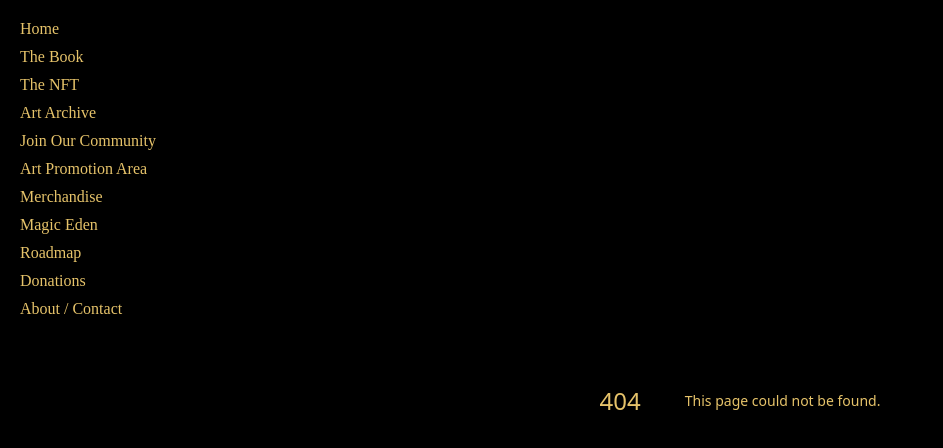
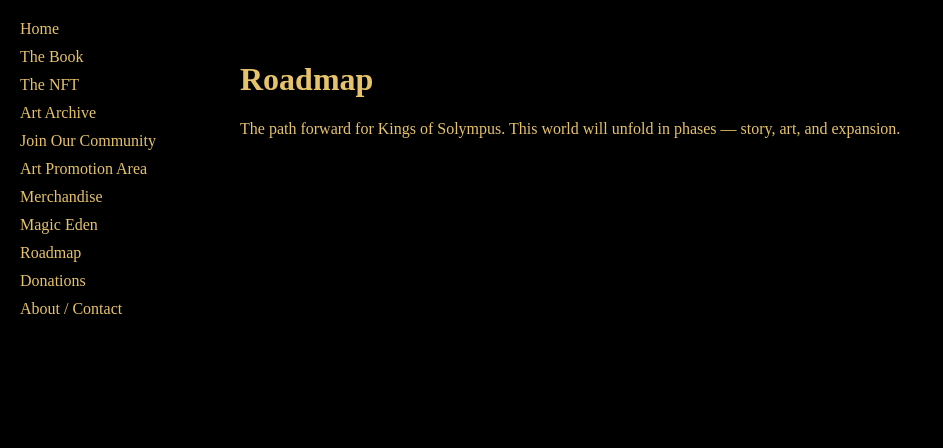
Before and after one commit to vesuvious-king/Kings-of-Solympus-, a Next.js app: page /app/roadmap in a window 1280 px wide. Before the commit this address had no page. Shown: the top 448 px of the page, without its empty margins (0-943 px from the left). Built offline with nearby package versions, Linux system fonts and the light colour scheme.

Commit message:
Create page.js

```diff
--- /dev/null
+++ b/app/app/roadmap/page.js
@@ -0,0 +1,11 @@
+export default function Roadmap() {
+  return (
+    <main style={{ padding: "40px" }}>
+      <h1>Roadmap</h1>
+      <p>
+        The path forward for Kings of Solympus.
+        This world will unfold in phases — story, art, and expansion.
+      </p>
+    </main>
+  );
+}
```
